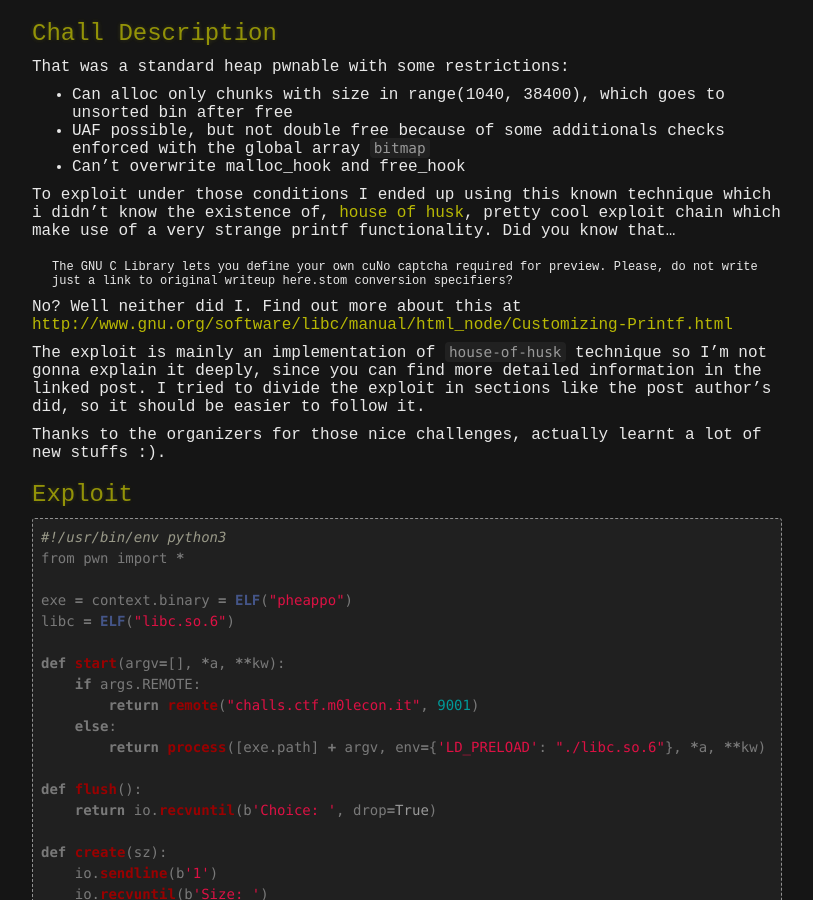
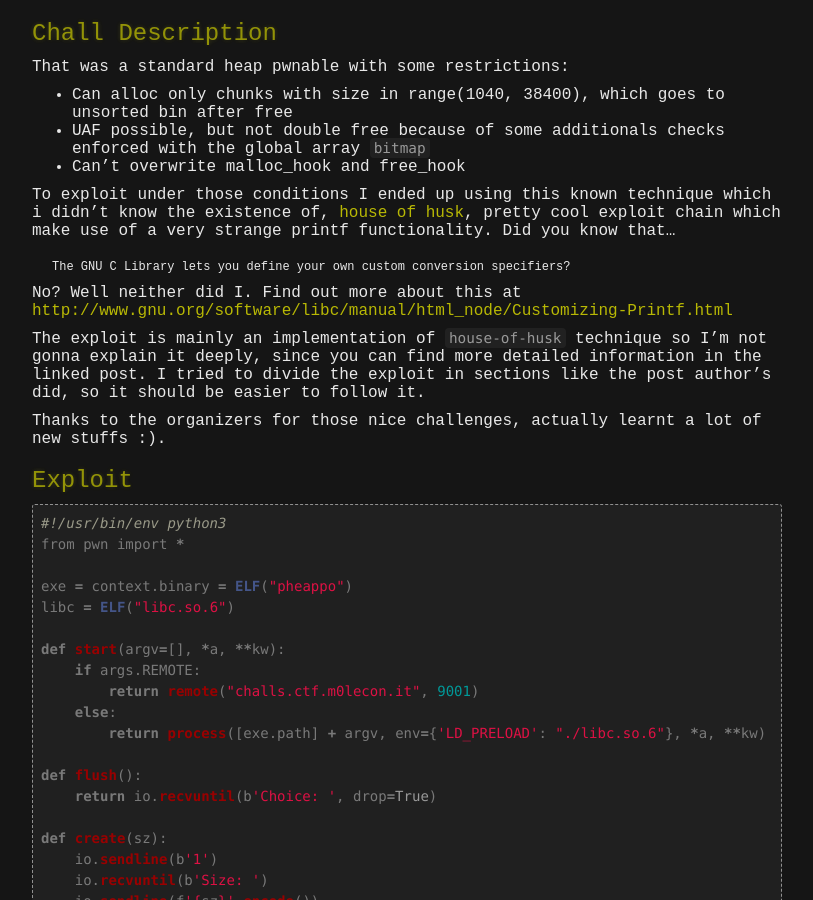
Before and after one commit to fibonhack/fibonhack.github.io, a Jekyll site: the page built from _writeups/2020/m0lecon2020/pheappo.md, in a window 1280 px wide and 900 px high, scrolled down 325 px. Shown: the whole window, without its empty margins (233-1046 px from the left). Built offline with Jekyll 4.4.1, drawn with Linux system fonts in a browser that asks for light colours.

Commit message:
fix typo

```diff
--- a/_writeups/2020/m0lecon2020/pheappo.md
+++ b/_writeups/2020/m0lecon2020/pheappo.md
@@ -16,7 +16,7 @@ That was a standard heap pwnable with some restrictions:
 
 To exploit under those conditions I ended up using this known technique which i didn't know the existence of, [house of husk](https://ptr-yudai.hatenablog.com/entry/2020/04/02/111507), pretty cool exploit chain which make use of a very strange printf functionality. Did you know that...
 
-> The GNU C Library lets you define your own cuNo captcha required for preview. Please, do not write just a link to original writeup here.stom conversion specifiers?
+> The GNU C Library lets you define your own custom conversion specifiers?
 
 No? Well neither did I. Find out more about this at [http://www.gnu.org/software/libc/manual/html_node/Customizing-Printf.html](http://www.gnu.org/software/libc/manual/html_node/Customizing-Printf.html)
 
```
